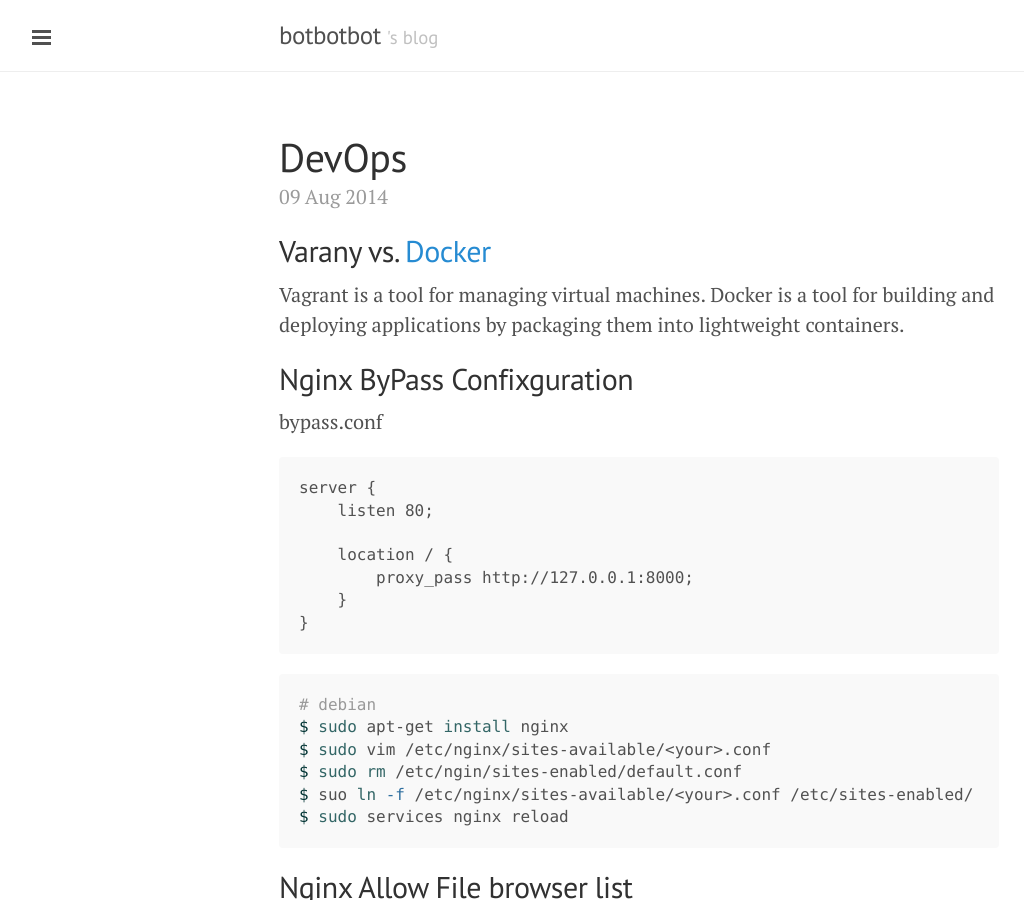
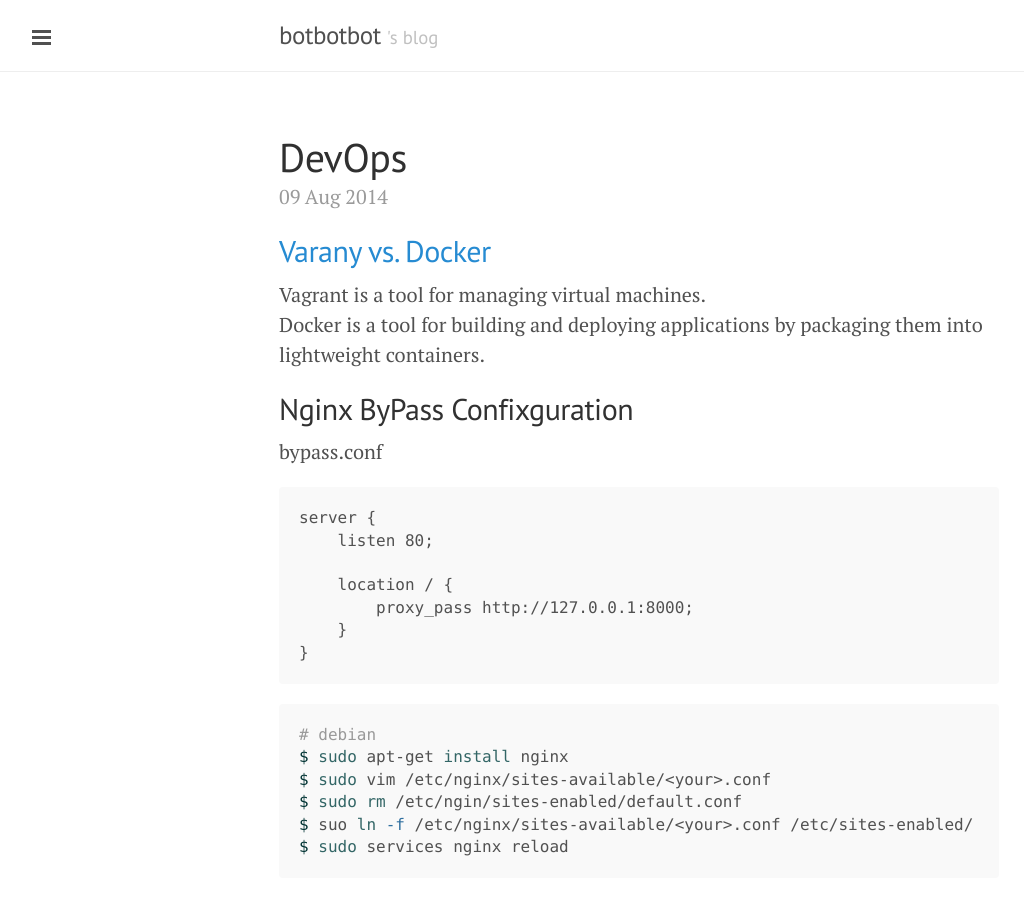
Before and after one commit to ibotdotout/ibotdotout.github.io, a Jekyll site: the page built from _posts/2014-08-09-dev-ops.md, in a window 1280 px wide and 900 px high. Shown: the whole window, without its empty margins (1-1025 px from the left). Built offline with Jekyll 4.4.1, drawn with Linux system fonts in a browser that asks for light colours; Markdown is read by kramdown in place of the engine named in the settings; part of the change alters nothing that is shown.

```diff
--- a/_posts/2014-08-09-dev-ops.md
+++ b/_posts/2014-08-09-dev-ops.md
@@ -5,8 +5,9 @@ tags: cloud
 permalink: devops
 ---
 
-## Varany vs. [Docker]({{url}}/docker)
-Vagrant is a tool for managing virtual machines. Docker is a tool for building and deploying applications by packaging them into lightweight containers.
+## [Varany vs. Docker](http://stackoverflow.com/questions/16647069/should-i-use-vagrant-or-docker-io-for-creating-an-isolated-environment)
+Vagrant is a tool for managing virtual machines.
+Docker is a tool for building and deploying applications by packaging them into lightweight containers.
 
 ## Nginx ByPass Confixguration
 
```
